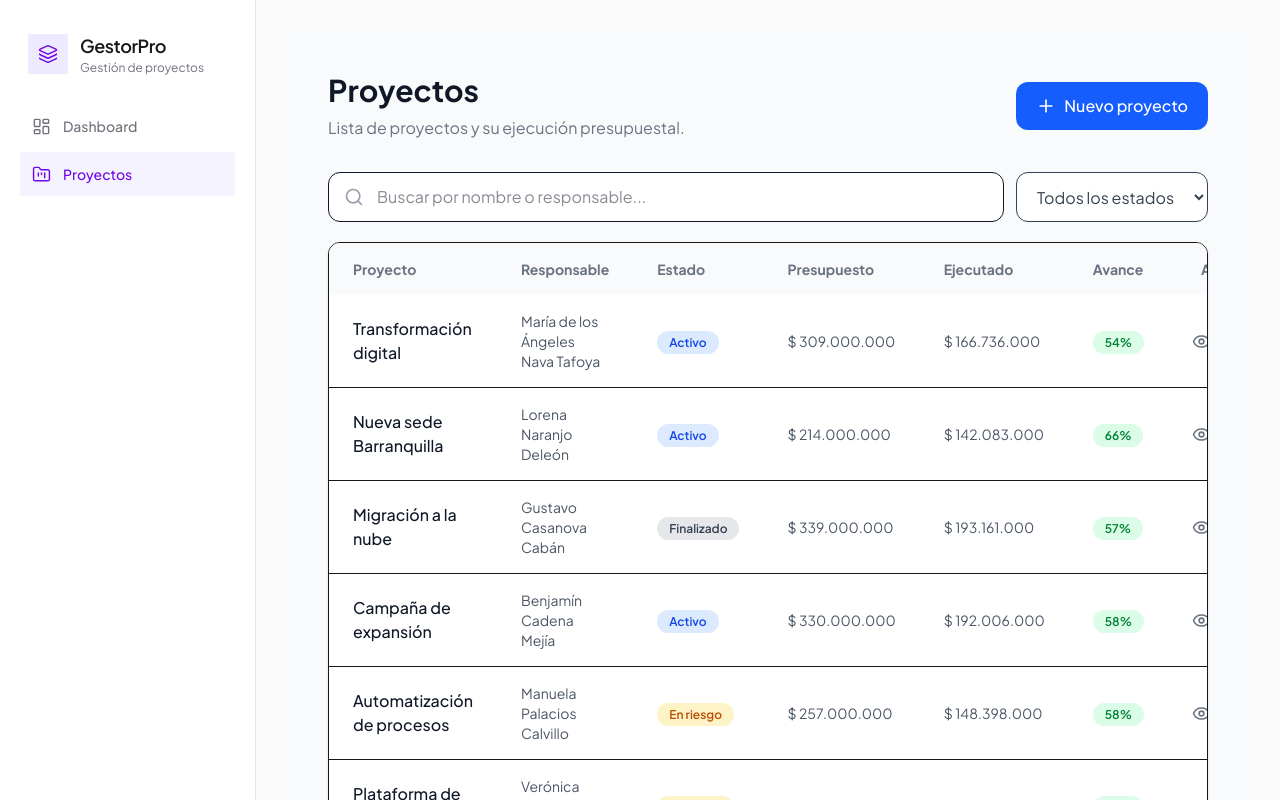
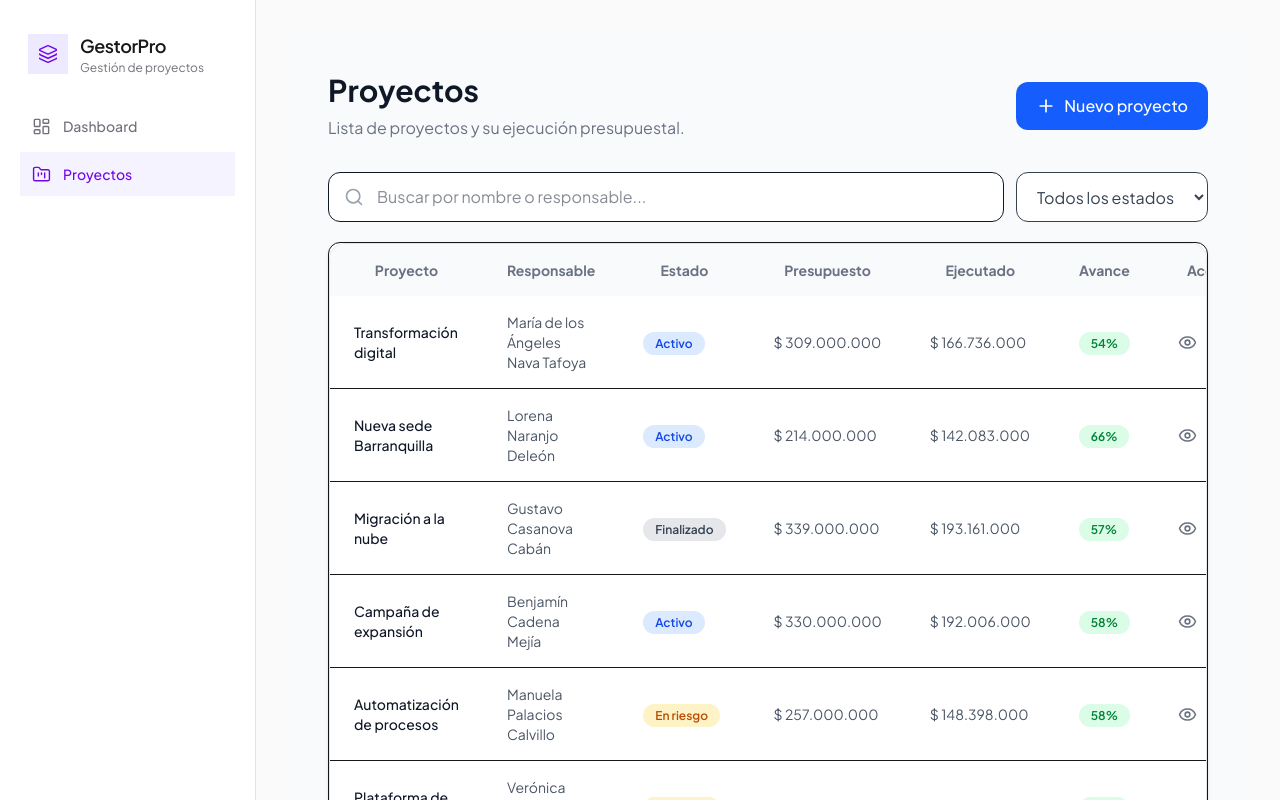
Before and after one commit to ChrisAltF4/Gestionador-de-proyectos, a Next.js app: page /proyectos in a window 1280 px wide. Shown: the top 800 px of the page. Built offline with nearby package versions, Linux system fonts and the light colour scheme.

Commit message:
style: fix dashboard title color and projects table overflow

```diff
--- a/app/(dashboard)/dashboard/page.tsx
+++ b/app/(dashboard)/dashboard/page.tsx
@@ -54,7 +54,7 @@ export default function DashboardPage() {
 
   return (
     <div className="p-6">
-      <h1 className="text-2xl font-semibold">Dashboard</h1>
+      <h1 className="text-2xl font-semibold text-zinc-900">Dashboard</h1>
       <p className="mb-6 text-sm text-zinc-500">
         Resumen general de todos los proyectos
       </p>
--- a/app/(dashboard)/proyectos/page.tsx
+++ b/app/(dashboard)/proyectos/page.tsx
@@ -127,8 +127,8 @@ export default function ProyectosPage() {
               </p>
             </div>
           ) : (
-            <div className="overflow-x-auto">
-              <table className="w-full text-left">
+            <div className="overflow-x-auto rounded-2xl border border-zinc-200 bg-white">
+              <table className="w-full text-sm">
                 <thead className="bg-gray-50 text-sm text-gray-500">
                   <tr>
                     <th className="px-6 py-4">Proyecto</th>
```
